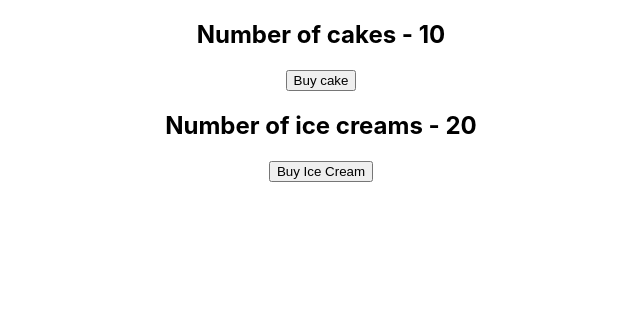
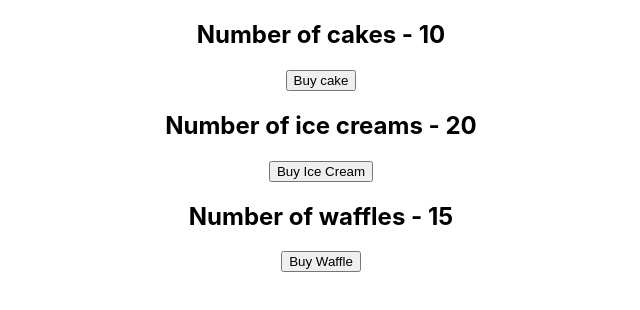
Before and after one commit to viliusgudziunas/react-redux-tutorial, a React (Create React App) app: page / in a window 1280 px wide. Shown: the top 310 px of the page, without its empty margins (319-959 px from the left). Built offline with nearby package versions, Linux system fonts and the light colour scheme.

Commit message:
Hooks Waffle Container

```diff
--- a/src/App.js
+++ b/src/App.js
@@ -5,7 +5,8 @@ import "./App.css";
 // import CakeContainer from "./components/CakeContainer";
 // import IceCreamContainer from "./components/IceCreamContainer";
 import HooksCakeContainer from "./components/HooksCakeContainer";
-import HooksIceCreamContainer from "./components/HooksIceCreamComponent";
+import HooksIceCreamContainer from "./components/HooksIceCreamContainer";
+import HooksWaffleContainer from "./components/HooksWaffleContainer";
 
 function App() {
   return (
@@ -13,6 +14,7 @@ function App() {
       <div className="App">
         <HooksCakeContainer />
         <HooksIceCreamContainer />
+        <HooksWaffleContainer />
         {/* <CakeContainer /> */}
         {/* <IceCreamContainer /> */}
       </div>
--- /dev/null
+++ b/src/components/HooksWaffleContainer.jsx
@@ -0,0 +1,17 @@
+import React from "react";
+import { useSelector, useDispatch } from "react-redux";
+import { buyWaffle } from "../redux";
+
+function HooksWaffleContainer() {
+  const numOfWaffles = useSelector(state => state.waffle.numOfWaffles);
+  const dispatch = useDispatch();
+
+  return (
+    <div>
+      <h2>Number of waffles - {numOfWaffles}</h2>
+      <button onClick={() => dispatch(buyWaffle())}>Buy Waffle</button>
+    </div>
+  );
+}
+
+export default HooksWaffleContainer;
--- a/src/redux/index.js
+++ b/src/redux/index.js
@@ -1,2 +1,3 @@
 export { buyCake } from "./cake/cakeActions.js";
 export { buyIceCream } from "./iceCream/iceCreamActions";
+export { buyWaffle } from "./waffle/waffleActions";
--- a/src/redux/rootReducer.js
+++ b/src/redux/rootReducer.js
@@ -1,10 +1,12 @@
 import { combineReducers } from "redux";
 import cakeReducer from "./cake/cakeReducer";
 import iceCreamReducer from "./iceCream/iceCreamReducer";
+import waffleReducer from "./waffle/waffleReducer";
 
 const rootReducer = combineReducers({
   cake: cakeReducer,
-  iceCream: iceCreamReducer
+  iceCream: iceCreamReducer,
+  waffle: waffleReducer
 });
 
 export default rootReducer;
--- /dev/null
+++ b/src/redux/waffle/waffleActions.js
@@ -0,0 +1,7 @@
+import { BUY_WAFFLE } from "./waffleTypes";
+
+export const buyWaffle = () => {
+  return {
+    type: BUY_WAFFLE
+  };
+};
--- /dev/null
+++ b/src/redux/waffle/waffleReducer.js
@@ -0,0 +1,19 @@
+import { BUY_WAFFLE } from "./waffleTypes";
+
+const initialState = {
+  numOfWaffles: 15
+};
+
+const waffleReducer = (state = initialState, action) => {
+  switch (action.type) {
+    case BUY_WAFFLE:
+      return {
+        ...state,
+        numOfWaffles: state.numOfWaffles - 1
+      };
+    default:
+      return state;
+  }
+};
+
+export default waffleReducer;
--- /dev/null
+++ b/src/redux/waffle/waffleTypes.js
@@ -0,0 +1 @@
+export const BUY_WAFFLE = "BUY_WAFFLE";
```
Also changed, not shown: src/components/HooksIceCreamContainer.jsx (renamed from src/components/HooksIceCreamComponent.jsx).
